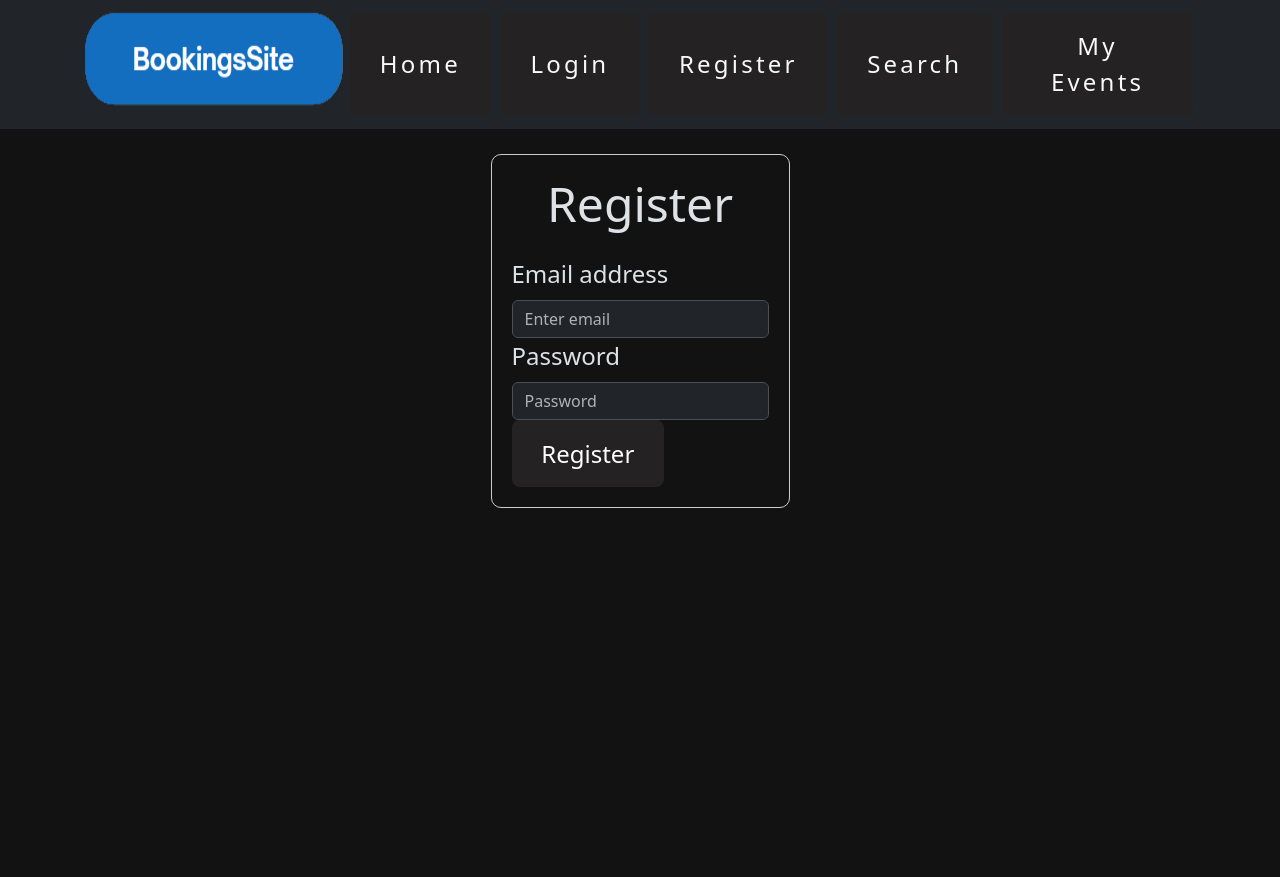
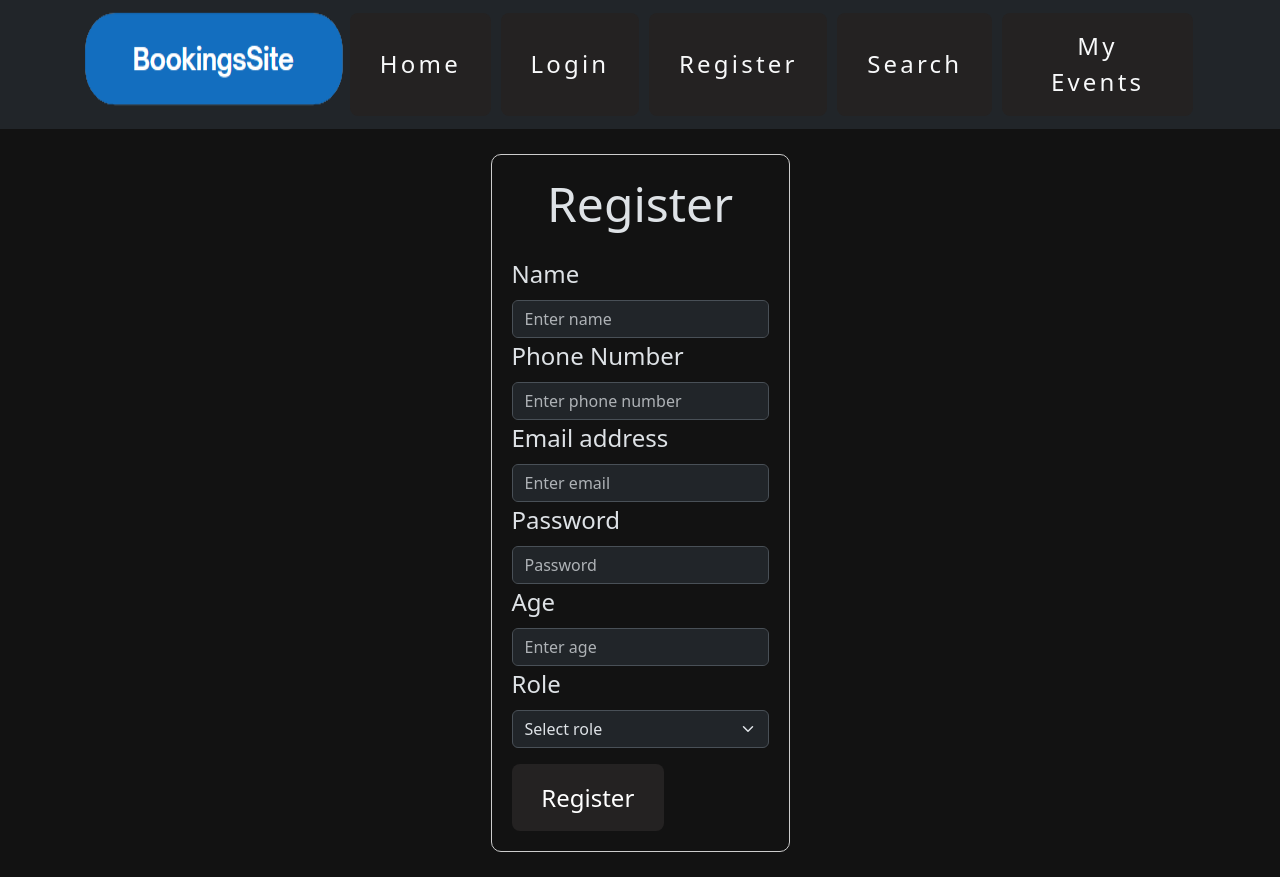
Before and after one commit to xuj310/BookingSiteFrontEnd, a React (Vite) app: page /register in a window 1280 px wide. Before the commit the page ends 800 px from the top, so only its background shows below. Built offline with nearby package versions, Linux system fonts and the light colour scheme.

Commit message:
add register page
can now register account and login

```diff
--- a/src/LoginPage.jsx
+++ b/src/LoginPage.jsx
@@ -1,33 +1,60 @@
-import { Fragment } from "react";
+import { useState, Fragment } from "react";
 import Container from "react-bootstrap/Container";
 
 const LoginPage = () => {
+  const [email, setEmail] = useState("");
+  const [password, setPassword] = useState("");
+
+  const handleSubmit = async (e) => {
+    e.preventDefault();
+
+    try {
+      const res = await fetch("http://localhost:5000/api/users/login", {
+        method: "POST",
+        headers: {
+          "Content-Type": "application/json",
+        },
+        body: JSON.stringify({ email, password }),
+      });
+
+      const data = await res.text();
+      console.log("Response:", data);
+    } catch (err) {
+      console.error("Error:", err);
+    }
+  };
+
   return (
     <Fragment>
       <Container>
         <div className="cardAlignment">
           <div className="welcome-box">
-            <h3 class="text-center mb-4">Login</h3>
-            <form>
-              <label for="email" class="form-label">
+            <h3 className="text-center mb-4">Register</h3>
+            <form onSubmit={handleSubmit}>
+              <label htmlFor="email" className="form-label">
                 Email address
               </label>
               <input
                 type="email"
-                class="form-control"
+                className="form-control"
                 id="email"
                 placeholder="Enter email"
+                value={email}
+                onChange={(e) => setEmail(e.target.value)}
               />
-              <label for="password" class="form-label">
+
+              <label htmlFor="password" className="form-label">
                 Password
               </label>
               <input
                 type="password"
-                class="form-control"
+                className="form-control"
                 id="password"
                 placeholder="Password"
+                value={password}
+                onChange={(e) => setPassword(e.target.value)}
               />
-              <button type="submit" class="btn btn-primary">
+              <button type="submit" className="btn btn-primary mt-3">
                 Login
               </button>
             </form>
--- a/src/RegisterPage.jsx
+++ b/src/RegisterPage.jsx
@@ -1,33 +1,115 @@
-import { Fragment } from "react";
+import { useState, Fragment } from "react";
 import Container from "react-bootstrap/Container";
 
 const RegisterPage = () => {
+  const [name, setName] = useState("");
+  const [phoneNum, setPhoneNum] = useState("");
+  const [email, setEmail] = useState("");
+  const [password, setPassword] = useState("");
+  const [age, setAge] = useState("");
+  const [role, setRole] = useState("");
+
+  const handleSubmit = async (e) => {
+    e.preventDefault();
+
+    try {
+      const res = await fetch("http://localhost:5000/api/users", {
+        method: "POST",
+        headers: {
+          "Content-Type": "application/json",
+        },
+        body: JSON.stringify({ name, phoneNum, email, password, age, role }),
+      });
+
+      const data = await res.text();
+      console.log("Response:", data);
+    } catch (err) {
+      console.error("Error:", err);
+    }
+  };
+
   return (
     <Fragment>
       <Container>
         <div className="cardAlignment">
           <div className="welcome-box">
-            <h3 class="text-center mb-4">Register</h3>
-            <form>
-              <label for="email" class="form-label">
+            <h3 className="text-center mb-4">Register</h3>
+            <form onSubmit={handleSubmit}>
+              <label htmlFor="name" className="form-label">
+                Name
+              </label>
+              <input
+                type="text"
+                className="form-control"
+                id="name"
+                placeholder="Enter name"
+                value={name}
+                onChange={(e) => setName(e.target.value)}
+              />
+
+              <label htmlFor="phoneNum" className="form-label">
+                Phone Number
+              </label>
+              <input
+                type="tel"
+                className="form-control"
+                id="phoneNum"
+                placeholder="Enter phone number"
+                value={phoneNum}
+                onChange={(e) => setPhoneNum(e.target.value)}
+              />
+
+              <label htmlFor="email" className="form-label">
                 Email address
               </label>
               <input
                 type="email"
-                class="form-control"
+                className="form-control"
                 id="email"
                 placeholder="Enter email"
+                value={email}
+                onChange={(e) => setEmail(e.target.value)}
               />
-              <label for="password" class="form-label">
+
+              <label htmlFor="password" className="form-label">
                 Password
               </label>
               <input
                 type="password"
-                class="form-control"
+                className="form-control"
                 id="password"
                 placeholder="Password"
+                value={password}
+                onChange={(e) => setPassword(e.target.value)}
               />
-              <button type="submit" class="btn btn-primary">
+
+              <label htmlFor="age" className="form-label">
+                Age
+              </label>
+              <input
+                type="number"
+                className="form-control"
+                id="age"
+                placeholder="Enter age"
+                value={age}
+                onChange={(e) => setAge(e.target.value)}
+              />
+
+              <label htmlFor="role" className="form-label">
+                Role
+              </label>
+              <select
+                className="form-select"
+                id="role"
+                value={role}
+                onChange={(e) => setRole(e.target.value)}
+              >
+                <option value="">Select role</option>
+                <option value="user">User</option>
+                <option value="admin">Admin</option>
+              </select>
+
+              <button type="submit" className="btn btn-primary mt-3">
                 Register
               </button>
             </form>
```
Also changed, not shown: 1 other file (tests, documents, lock files or other folders).
